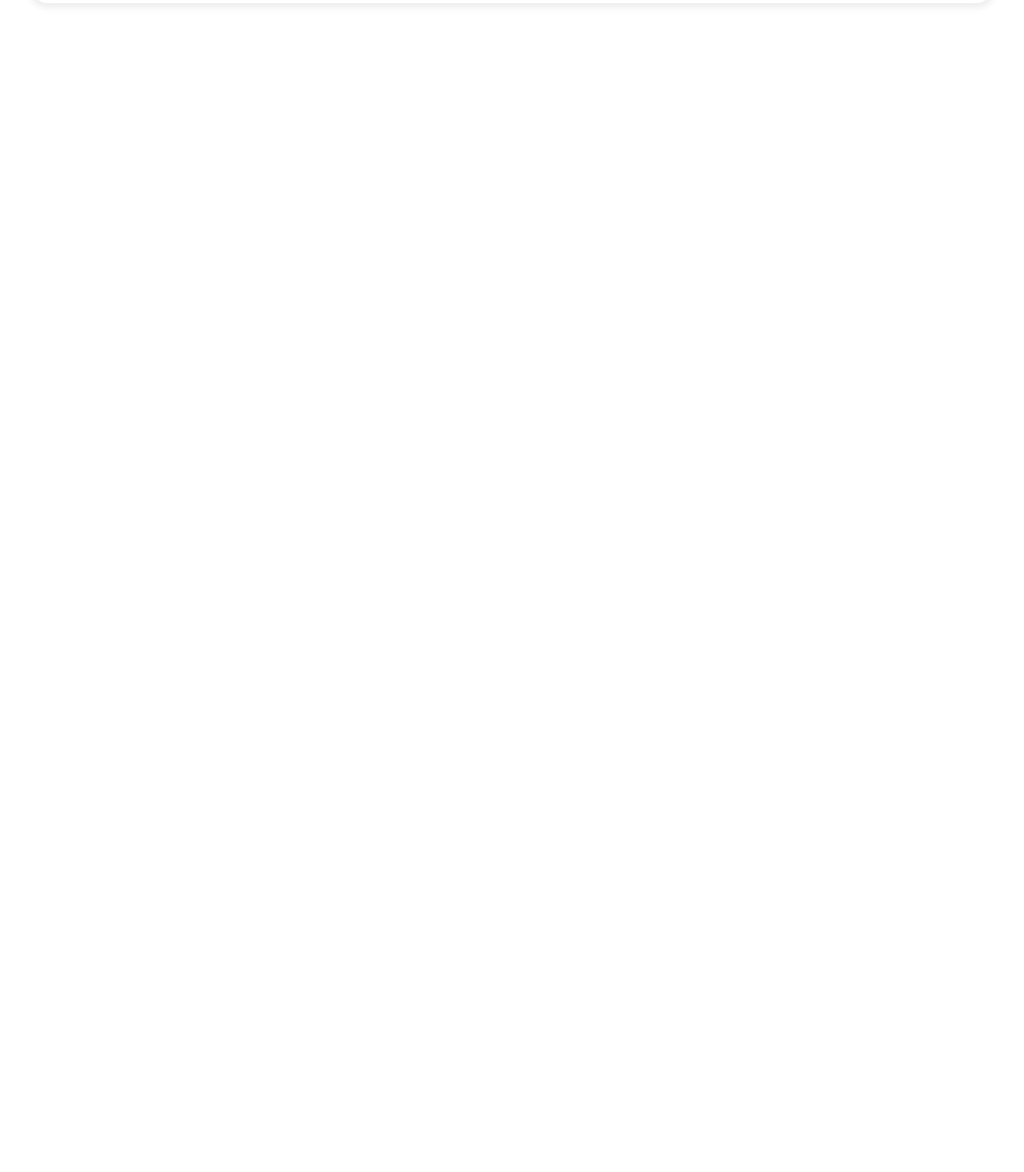
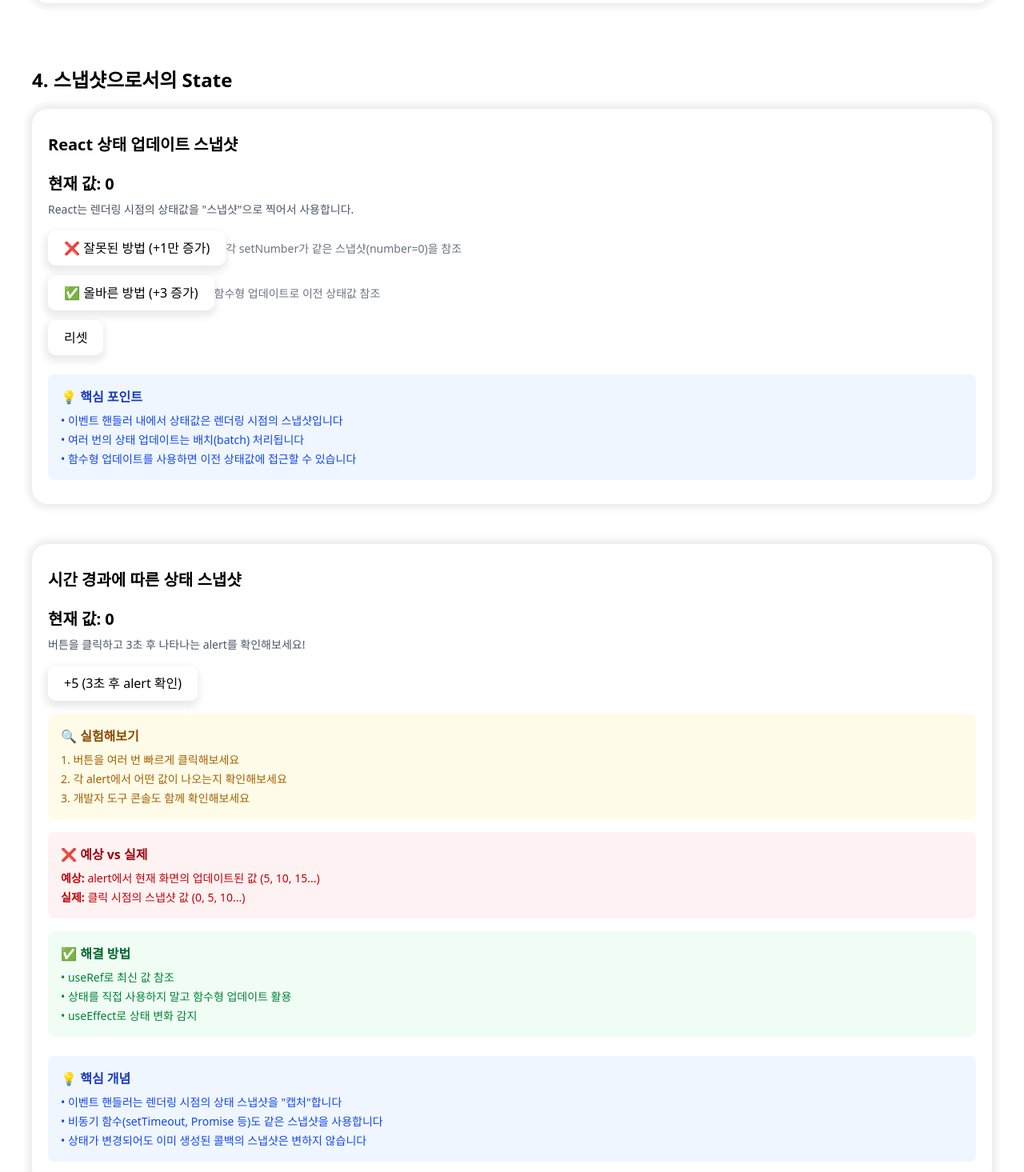
Before and after one commit to dev-oil/study-react, a React (Vite) app in the folder react-dev-19/: page /interactivity in a window 1280 px wide. Shown: the part 6480-7945 px from the top of the page at 80% size. Before the commit the page ends 6524 px from the top, so only its background shows below. Built offline with nearby package versions, Linux system fonts and the light colour scheme.

Commit message:
feat: [react-19] 상호작용성 - 스냅샷으로서의 state

```diff
--- /dev/null
+++ b/react-dev-19/src/components/Interactivity/Snapshot/Counter.tsx
@@ -0,0 +1,75 @@
+import React, { useState } from 'react';
+
+/**
+ * React의 상태 업데이트 스냅샷 예제
+ *
+ * 문제: 버튼을 클릭해도 +3이 아니라 +1만 증가하는 이유는?
+ *
+ * 해결책: 함수형 업데이트를 사용하면 이전 상태값을 참조할 수 있습니다.
+ */
+
+export const Counter = () => {
+  const [number, setNumber] = useState(0);
+
+  // ❌ 잘못된 방법: 각 setNumber 호출이 같은 스냅샷(number = 0)을 참조
+  const handleIncorrectUpdate = () => {
+    setNumber(number + 1); // number는 0, 결과: 1
+    setNumber(number + 1); // number는 여전히 0, 결과: 1
+    setNumber(number + 1); // number는 여전히 0, 결과: 1
+    // 최종 결과: 1 (마지막 업데이트만 적용됨)
+  };
+
+  // ✅ 올바른 방법: 함수형 업데이트로 이전 상태값 참조
+  const handleCorrectUpdate = () => {
+    setNumber((prev) => prev + 1); // prev = 0, 결과: 1
+    setNumber((prev) => prev + 1); // prev = 1, 결과: 2
+    setNumber((prev) => prev + 1); // prev = 2, 결과: 3
+    // 최종 결과: 3
+  };
+
+  return (
+    <article className='article'>
+      <h3 className='article-title'>React 상태 업데이트 스냅샷</h3>
+
+      <div className='mb-4'>
+        <h4 className='text-xl font-bold mb-2'>현재 값: {number}</h4>
+        <p className='text-sm text-gray-600 mb-4'>
+          React는 렌더링 시점의 상태값을 "스냅샷"으로 찍어서 사용합니다.
+        </p>
+      </div>
+
+      <div className='space-y-3'>
+        <div>
+          <button onClick={handleIncorrectUpdate}>
+            ❌ 잘못된 방법 (+1만 증가)
+          </button>
+          <span className='text-sm text-gray-500'>
+            각 setNumber가 같은 스냅샷(number=0)을 참조
+          </span>
+        </div>
+
+        <div>
+          <button onClick={handleCorrectUpdate}>
+            ✅ 올바른 방법 (+3 증가)
+          </button>
+          <span className='text-sm text-gray-500'>
+            함수형 업데이트로 이전 상태값 참조
+          </span>
+        </div>
+
+        <div>
+          <button onClick={() => setNumber(0)}>리셋</button>
+        </div>
+      </div>
+
+      <div className='mt-6 p-4 bg-blue-50 rounded-lg'>
+        <h5 className='font-semibold text-blue-800 mb-2'>💡 핵심 포인트</h5>
+        <ul className='text-sm text-blue-700 space-y-1'>
+          <li>• 이벤트 핸들러 내에서 상태값은 렌더링 시점의 스냅샷입니다</li>
+          <li>• 여러 번의 상태 업데이트는 배치(batch) 처리됩니다</li>
+          <li>• 함수형 업데이트를 사용하면 이전 상태값에 접근할 수 있습니다</li>
+        </ul>
+      </div>
+    </article>
+  );
+};
--- /dev/null
+++ b/react-dev-19/src/components/Interactivity/Snapshot/CounterTimer.tsx
@@ -0,0 +1,88 @@
+import { useState } from 'react';
+
+/**
+ * React 상태 스냅샷과 비동기 함수 예제
+ *
+ * 문제: 3초 후 alert에서 보여지는 number 값은?
+ * - 예상: 현재 화면에 보이는 업데이트된 값 (예: 5, 10, 15...)
+ * - 실제: 클릭 시점의 스냅샷 값 (0, 5, 10...)
+ *
+ * 이유: setTimeout 콜백은 클릭 시점의 스냅샷을 "캡처"합니다.
+ */
+
+export const CounterTimer = () => {
+  const [number, setNumber] = useState(0);
+
+  const handleClick = () => {
+    console.log('클릭 시점의 number:', number); // 스냅샷 값
+
+    setNumber(number + 5);
+
+    // 3초 후 실행되는 콜백은 클릭 시점의 스냅샷을 사용
+    setTimeout(() => {
+      alert(`3초 전 클릭 시점의 number: ${number}`);
+      console.log('setTimeout 내부의 number:', number); // 여전히 스냅샷 값
+    }, 3000);
+  };
+
+  return (
+    <article className='article'>
+      <h3 className='article-title'>시간 경과에 따른 상태 스냅샷</h3>
+
+      <div className='mb-4'>
+        <h4 className='text-xl font-bold mb-2'>현재 값: {number}</h4>
+        <p className='text-sm text-gray-600 mb-4'>
+          버튼을 클릭하고 3초 후 나타나는 alert를 확인해보세요!
+        </p>
+      </div>
+
+      <div className='space-y-4'>
+        <button onClick={handleClick}>+5 (3초 후 alert 확인)</button>
+
+        <div className='p-4 bg-yellow-50 rounded-lg'>
+          <h5 className='font-semibold text-yellow-800 mb-2'>🔍 실험해보기</h5>
+          <ol className='text-sm text-yellow-700 space-y-1'>
+            <li>1. 버튼을 여러 번 빠르게 클릭해보세요</li>
+            <li>2. 각 alert에서 어떤 값이 나오는지 확인해보세요</li>
+            <li>3. 개발자 도구 콘솔도 함께 확인해보세요</li>
+          </ol>
+        </div>
+
+        <div className='p-4 bg-red-50 rounded-lg'>
+          <h5 className='font-semibold text-red-800 mb-2'>❌ 예상 vs 실제</h5>
+          <div className='text-sm text-red-700 space-y-1'>
+            <p>
+              <strong>예상:</strong> alert에서 현재 화면의 업데이트된 값 (5, 10,
+              15...)
+            </p>
+            <p>
+              <strong>실제:</strong> 클릭 시점의 스냅샷 값 (0, 5, 10...)
+            </p>
+          </div>
+        </div>
+
+        <div className='p-4 bg-green-50 rounded-lg'>
+          <h5 className='font-semibold text-green-800 mb-2'>✅ 해결 방법</h5>
+          <ul className='text-sm text-green-700 space-y-1'>
+            <li>• useRef로 최신 값 참조</li>
+            <li>• 상태를 직접 사용하지 말고 함수형 업데이트 활용</li>
+            <li>• useEffect로 상태 변화 감지</li>
+          </ul>
+        </div>
+      </div>
+
+      <div className='mt-6 p-4 bg-blue-50 rounded-lg'>
+        <h5 className='font-semibold text-blue-800 mb-2'>💡 핵심 개념</h5>
+        <ul className='text-sm text-blue-700 space-y-1'>
+          <li>• 이벤트 핸들러는 렌더링 시점의 상태 스냅샷을 "캡처"합니다</li>
+          <li>
+            • 비동기 함수(setTimeout, Promise 등)도 같은 스냅샷을 사용합니다
+          </li>
+          <li>
+            • 상태가 변경되어도 이미 생성된 콜백의 스냅샷은 변하지 않습니다
+          </li>
+        </ul>
+      </div>
+    </article>
+  );
+};
--- a/react-dev-19/src/pages/Interactivity.tsx
+++ b/react-dev-19/src/pages/Interactivity.tsx
@@ -10,6 +10,8 @@ import { StateIndependent } from '../components/Interactivity/State/StateIndepen
 import { Trigger } from '../components/Interactivity/Rendering/Trigger';
 import { Render } from '../components/Interactivity/Rendering/Render';
 import { DomCommit } from '../components/Interactivity/Rendering/DomCommit';
+import { Counter } from '../components/Interactivity/Snapshot/Counter';
+import { CounterTimer } from '../components/Interactivity/Snapshot/CounterTimer';
 
 export const Interactivity = () => {
   return (
@@ -51,6 +53,11 @@ export const Interactivity = () => {
           <Render />
           <DomCommit />
         </section>
+        <section className='mt-20'>
+          <h2 className='mb-5 text-2xl font-bold'>4. 스냅샷으로서의 State</h2>
+          <Counter />
+          <CounterTimer />
+        </section>
       </div>
     </>
   );
```
